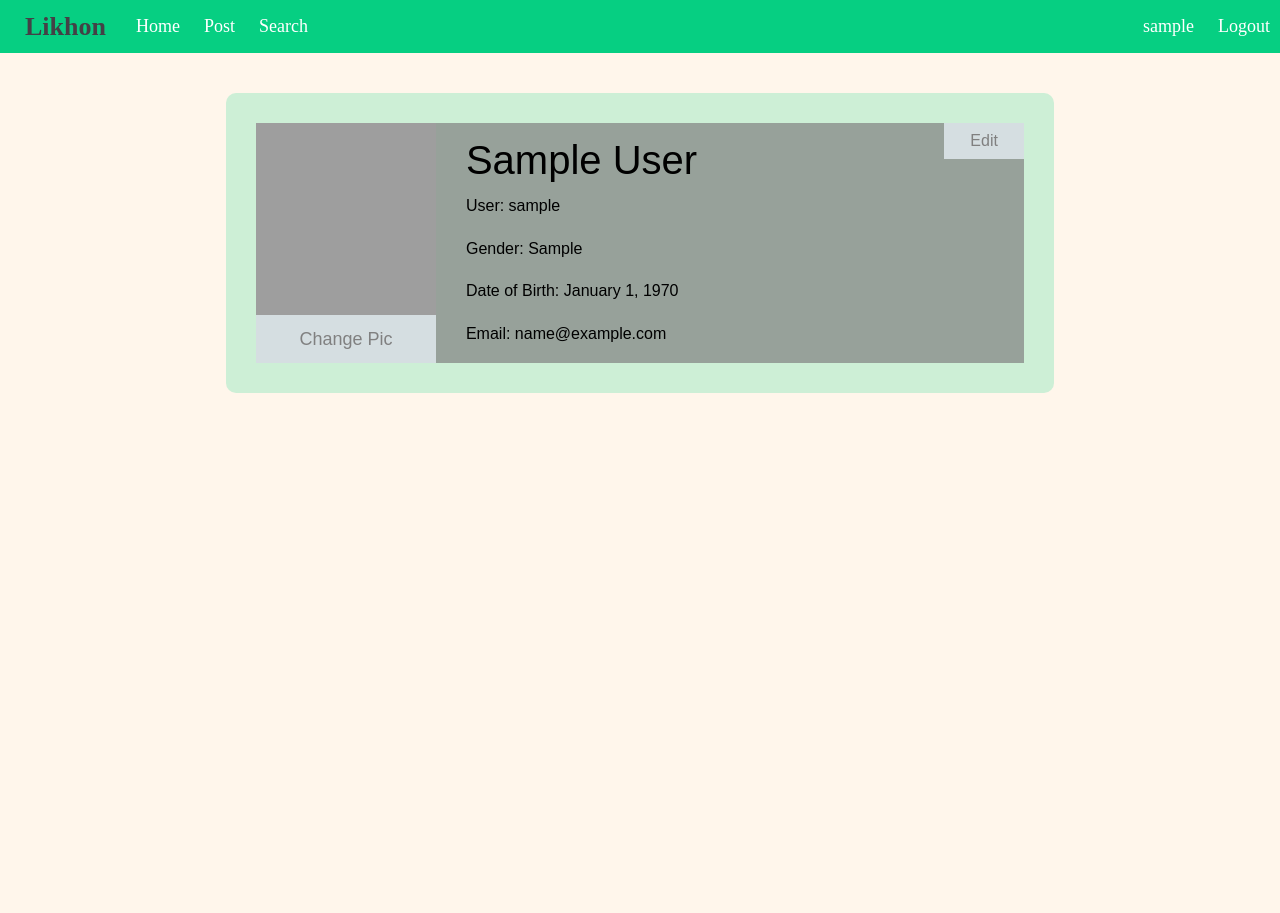
After one commit to jubayertalha/likhon_social_platform, a PHP site: page /View/profile.php in a window 1280 px wide. The commit adds this page. Run offline with PHP 8.4, Linux system fonts and the light colour scheme; the visitor is signed in with stand-in values (Sample User, id 1); tables that the repository leaves empty or names only in its code hold one stand-in row (values such as "Sample post"); grey boxes are pictures that could not be loaded.

Commit message:
add profile and picture upload

```diff
--- /dev/null
+++ b/CSS/profile.css
@@ -0,0 +1,83 @@
+.profile{
+    width: 60%;
+    margin-top: 40px;
+    margin-left: auto;
+    margin-right: auto;
+    padding: 30px;
+    background-color: rgba(6, 207, 130, 0.2);
+    border-radius: 10px;
+}
+
+.cover{
+    width: 100%;
+    height: 240px;
+    display: flex;
+    background-color: rgba(128, 128, 128, 0.7);
+}
+
+.pic{
+    width: 260px;
+    height: 100%;
+}
+
+#image{
+    width: 100%;
+    height: 80%;
+}
+
+#change{
+    display: flex;
+    width: 100%;
+    height: 20%;
+    background-color: rgba(240, 248, 255, 0.7);
+    text-decoration: none;
+    color: gray;
+    font-size: 18px;
+    align-items:center;
+    justify-content: center;
+}
+
+#change:hover{
+    background-color: rgba(240, 248, 255, 0.9);
+}
+
+.info{
+    width: 90%;
+    height: 100%;
+    display: flex;
+    flex-direction: column;
+    margin-left: 30px;
+    margin-top: 15px;
+}
+
+.info h2{
+    height: 10%;
+    margin: 0px;
+    font-size: 40px;
+    font-weight: normal;
+}
+
+.other{
+    height: 85%;
+    margin-top: 10px;
+    margin-bottom: 10px;
+    display: flex;
+    flex-direction: column;
+    justify-content: space-evenly;
+}
+
+#edit{
+    display: flex;
+    height: 15%;
+    width: 15%;
+    font-size: 100%;
+    background-color: rgba(240, 248, 255, 0.7);
+    text-decoration: none;
+    color: gray;
+    justify-content: center;
+    align-items: center;
+}
+
+#edit:hover{
+    background-color: rgba(240, 248, 255, 0.9);
+}
--- a/CSS/style.css
+++ b/CSS/style.css
@@ -8,4 +8,5 @@ body{
     position: absolute;
     top: 53px;
     background-color: rgb(255, 246, 235);
+    font-family: Arial, Helvetica, sans-serif;
 }
--- /dev/null
+++ b/Controller/UserCtr.php
@@ -0,0 +1,35 @@
+<?php
+    require_once('DBCtr.php');
+    require_once('../Model/User.php');
+    class UserCtr{
+        public $userName;
+
+        public function __construct($userName){
+            $this->userName = $userName;
+        }
+
+        public function getAllUserInfo(){
+            $db = new DBCtr();
+            $conn = $db->connection();
+            $sql = "SELECT * FROM users WHERE user_name = '".$this->userName."';";
+            $result = $conn->query($sql);
+            $fullName = "";
+            $userName = "";
+            $email = "";
+            $gender = "";
+            $dob = "";
+            $pic = "";
+            if($result->num_rows==1){
+                while($row = $result->fetch_assoc()) {
+                   $fullName = $row["full_name"];
+                   $userName = $row["user_name"];
+                   $email = $row["email"];
+                   $gender = $row["gender"];
+                   $dob = $row["dob"];
+                   $pic = $row["pic"];
+                }
+            }
+            return new User($fullName,$userName,$email,$gender,$dob,"",$pic);
+        }
+    }
+?>
--- a/View/header.php
+++ b/View/header.php
@@ -17,7 +17,7 @@
         </div>
         <div class="right">
             <ul>
-                <li><a href="#"><?php echo $userName;?></a></li>
+                <li><a href="/View/profile.php"><?php echo $userName;?></a></li>
                 <li><a href="/Controller/logout.php">Logout</a></li>
             </ul>
         </div>
--- /dev/null
+++ b/View/profile.php
@@ -0,0 +1,45 @@
+<?php
+    require_once('../Controller/session.php');
+    $userName = $_SESSION['userName'];
+    require_once('../Controller/UserCtr.php');
+    require_once('../Model/User.php');
+    $userController = new UserCtr($userName);
+    $user = $userController->getAllUserInfo();
+    $pic = "";
+    if(empty($user->pic)){
+        $pic = "../Pic/avatar.png";
+    }else{
+        $pic = "../Pic/$user->userName/$user->pic";
+    }
+    $dob = date('F j, Y',strtotime($user->dob));
+?>
+
+<html>
+    <head>
+        <title><?php echo $userName; ?></title>
+        <style><?php include '../CSS/style.css'; include '../CSS/profile.css'; ?></style>
+    </head>
+    <body>
+        <?php require_once('header.php'); ?>
+        <div class="main_container">
+            <div class="profile">
+                <div class="cover">
+                    <div class="pic">
+                    <img id="image" src="<?php $date = new DateTime(); $time = $date->format('YmdHis'); echo $pic."?=".$time; ?>" alt="Profile Image">
+                        <a id="change" href="../View/upload.php">Change Pic</a>
+                    </div>
+                    <div class="info">
+                        <h2><?php echo $user->fullName; ?></h2>
+                        <div class="other">
+                            <h>User: <?php echo $user->userName; ?></h>
+                            <h>Gender: <?php echo $user->gender; ?></h>
+                            <h>Date of Birth: <?php echo $dob; ?></h>
+                            <h>Email: <?php echo $user->email; ?></h>
+                        </div>
+                    </div>
+                    <a id="edit" href="#">Edit</a>
+                </div>
+            </div>
+        </div>
+    </body>
+</html>
```
Also changed, not shown: CSS/upload.css (added, +107 -0 lines), Controller/picupload.php (added, +21 -0 lines), View/upload.php (added, +81 -0 lines), Pic/avatar.png (added), Pic/talha1/propic.jpg (added).
